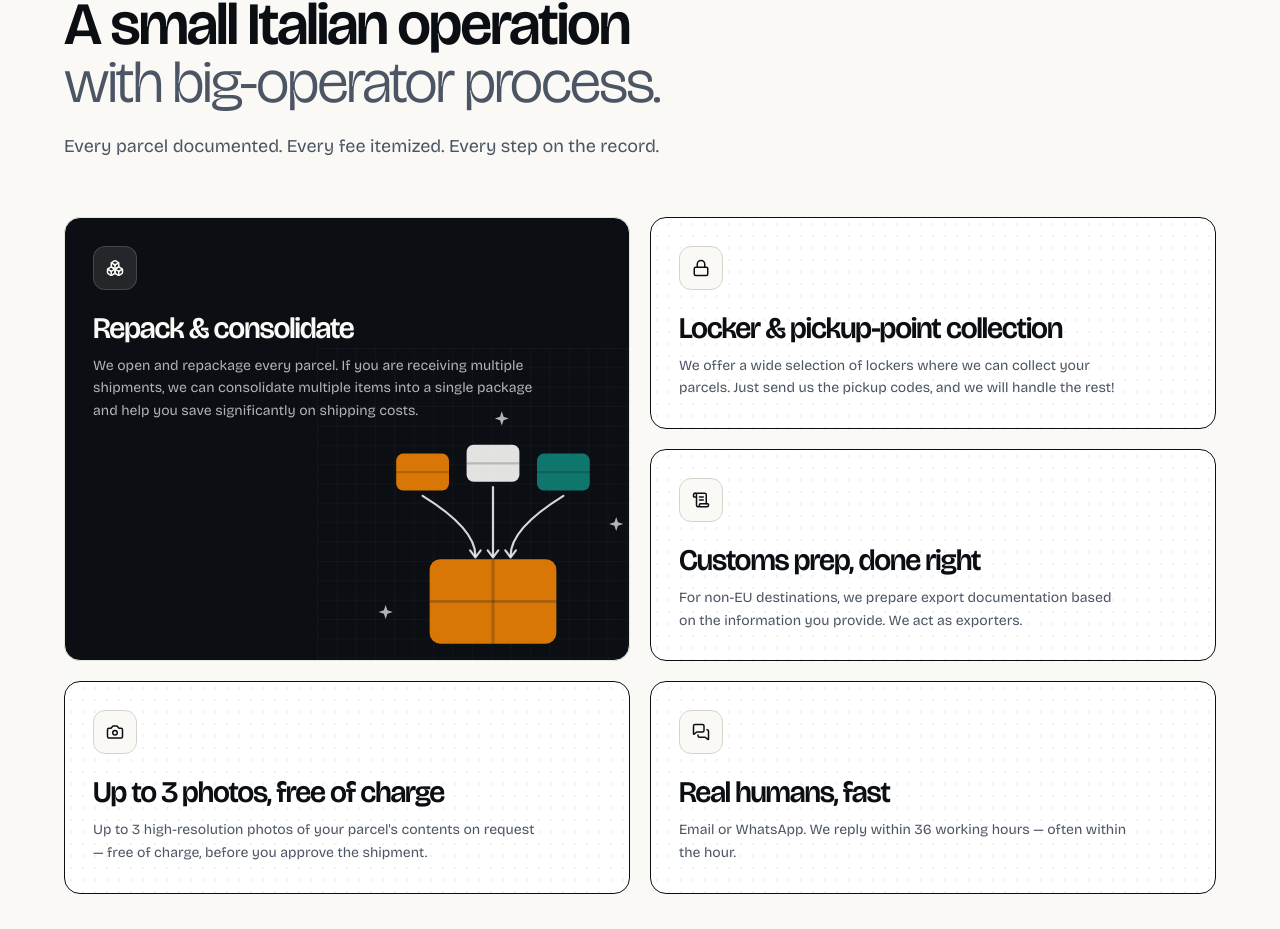
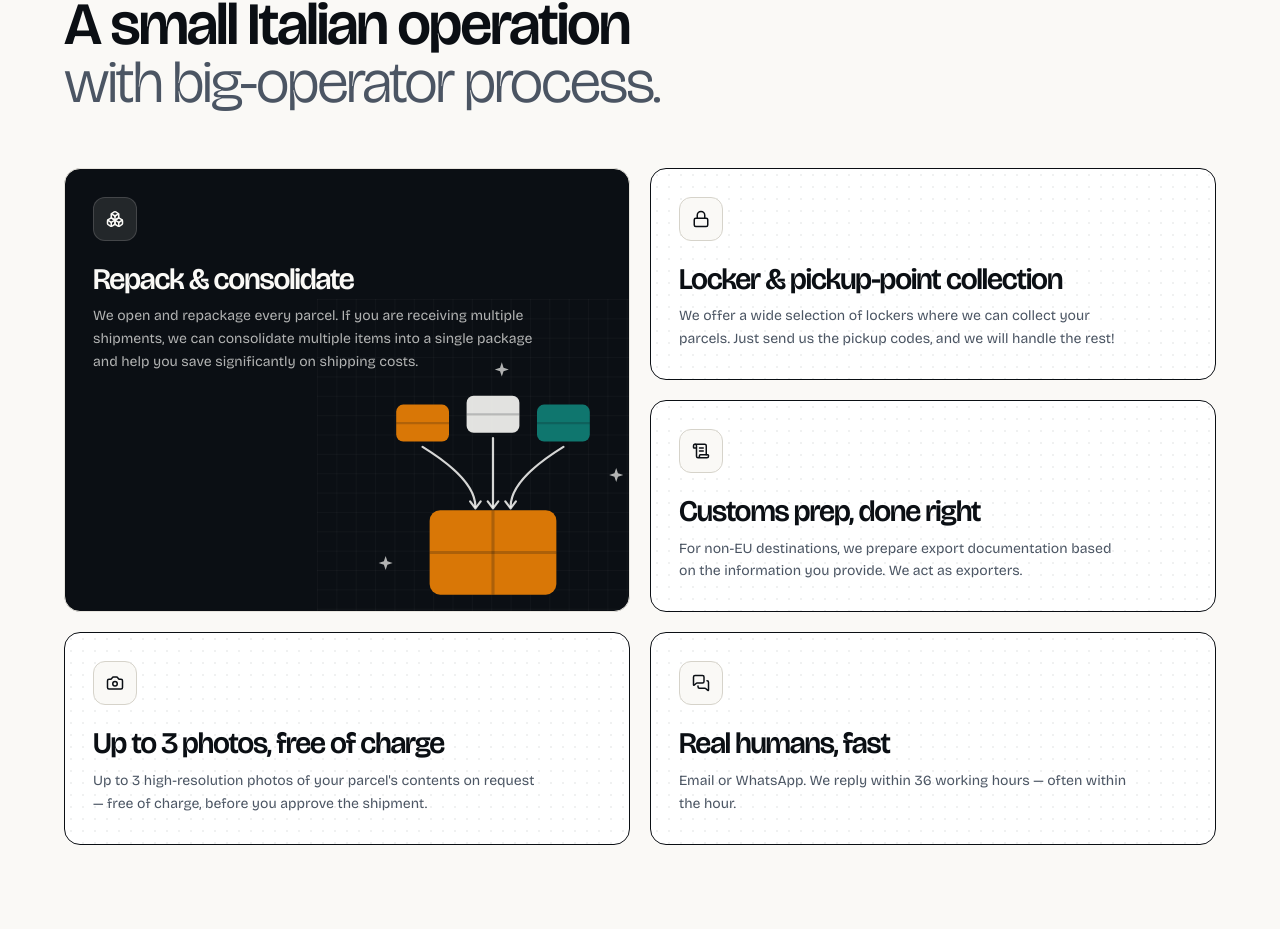
Before and after one commit to italparcel/web, a Next.js app: page / in a window 1280 px wide. Shown: the part 5149-6078 px from the top of the page. Built offline with nearby package versions, Linux system fonts and the light colour scheme.

Commit message:
Update Features.tsx

```diff
--- a/components/sections/Features.tsx
+++ b/components/sections/Features.tsx
@@ -28,7 +28,6 @@ export function Features() {
               </span>
             </>
           }
-          description="Every parcel documented. Every fee itemized. Every step on the record."
           align="left"
         />
 
@@ -42,10 +41,12 @@ export function Features() {
                 </CardIcon>
                 <CardTitle dark>Repack &amp; consolidate</CardTitle>
                 <CardCopy dark>
-                  We open and repackage every parcel. If you are receiving
-                  multiple shipments, we can consolidate multiple items into a
-                  single package and help you save significantly on shipping
-                  costs.
+                  We open and repackage every parcel.{" "}
+                  <span className="block md:inline">
+                    If you are receiving multiple shipments, we can consolidate
+                    multiple items into a single package and help you save
+                    significantly on shipping costs.
+                  </span>
                 </CardCopy>
               </CardBody>
             </Card>
@@ -61,8 +62,10 @@ export function Features() {
                 <CardTitle>Locker &amp; pickup-point collection</CardTitle>
                 <CardCopy>
                   We offer a wide selection of lockers where we can collect
-                  your parcels. Just send us the pickup codes, and we will
-                  handle the rest!
+                  your parcels.{" "}
+                  <span className="block md:inline">
+                    Just send us the pickup codes, and we will handle the rest!
+                  </span>
                 </CardCopy>
               </CardBody>
             </Card>
@@ -78,7 +81,8 @@ export function Features() {
                 <CardTitle>Customs prep, done right</CardTitle>
                 <CardCopy>
                   For non-EU destinations, we prepare export documentation
-                  based on the information you provide. We act as exporters.
+                  based on the information you provide.{" "}
+                  <span className="block md:inline">We act as exporters.</span>
                 </CardCopy>
               </CardBody>
             </Card>
```
